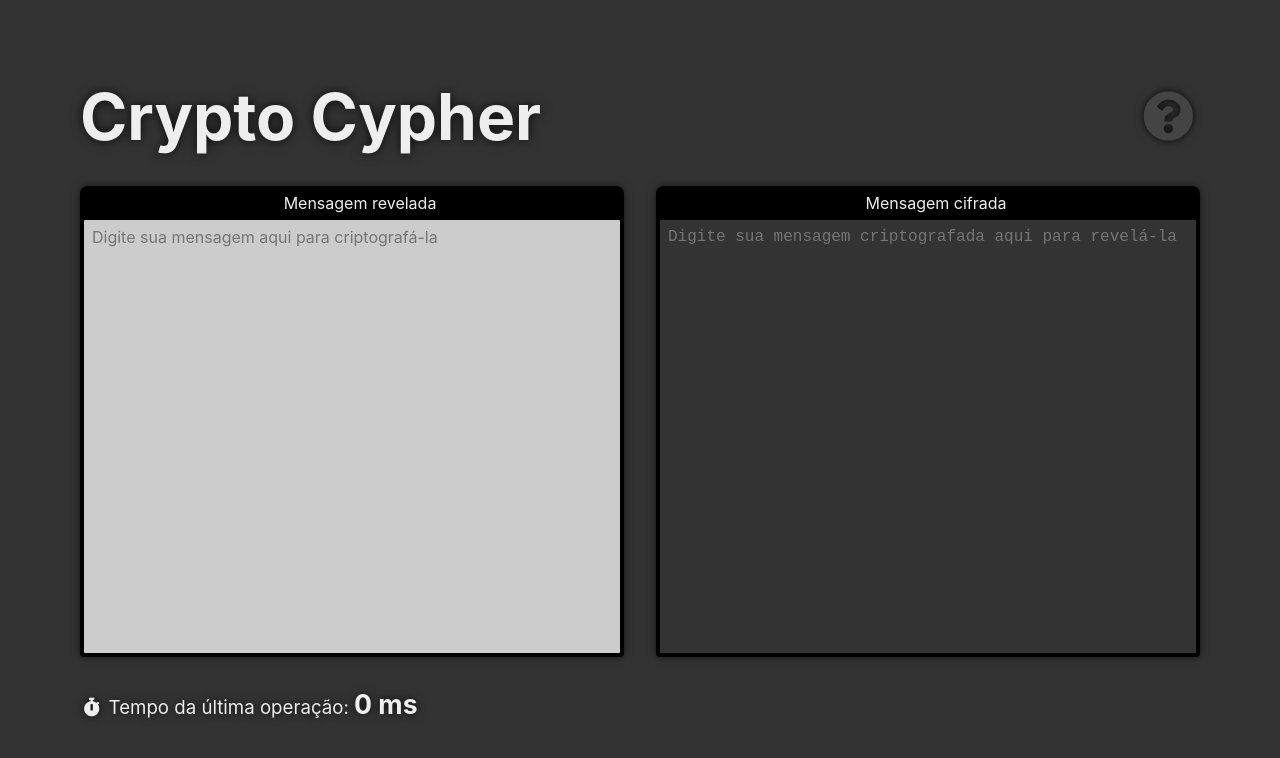
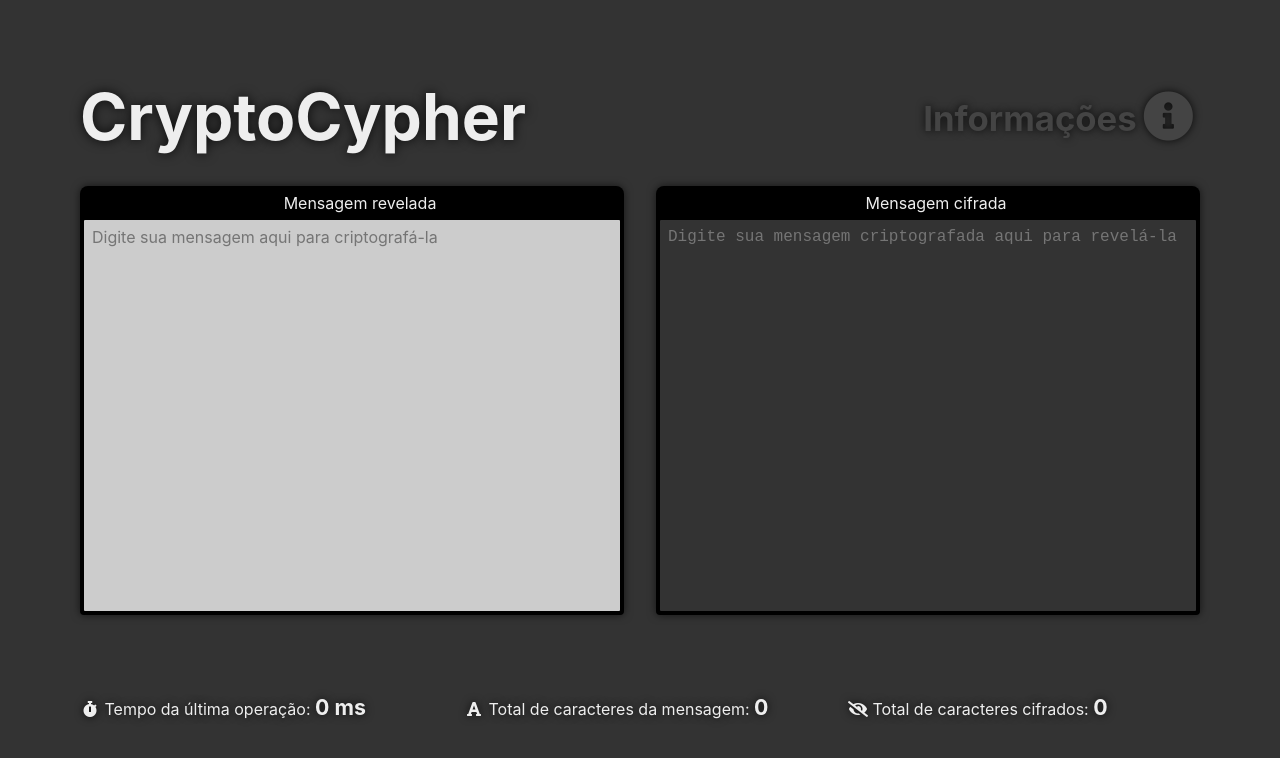
Before and after one commit to marlondecol/crypto-cypher, a plain HTML site: page index.html in a window 1280 px wide. Drawn offline with nearby package versions, Linux system fonts and the light colour scheme.

Commit message:
Contadores de caracteres adicionados

```diff
--- a/css/style.css
+++ b/css/style.css
@@ -35,9 +35,12 @@ body {
 }
 
 .help {
+	align-items: center;
 	color: #444;
 	cursor: pointer;
+	display: flex;
 	font-size: 38pt;
+	justify-content: center;
 	margin-right: 16px;
 	text-shadow: 0 0 8px rgba(0, 0, 0, 0.8);
 	transition: color 0.2s;
@@ -50,6 +53,12 @@ body {
 
 .help:active {
 	color: #00bfff;
+}
+
+.help > span {
+	font-size: 26pt;
+	font-weight: bold;
+	margin: 2px 0 -2px 0;
 }
 
 .col {
@@ -173,27 +182,29 @@ body {
 
 .text {
 	cursor: default;
-	font-size: 14pt;
-	margin-left: 16px;
+	font-size: 12pt;
+	margin: 0 16px;
 	text-shadow: 0 0 8px rgba(0, 0, 0, 0.8);
 	user-select: none;
+	width: 100%;
 }
 
 .measure {
+	font-size: 16pt;
 	font-weight: bolder;
 }
 
-#timer {
-	font-size: 20pt;
-}
-
 #encrypted {
+	color: #2e1;
 	font-family: 'Courier New', Courier, monospace;
 }
 
+#encrypted:hover {
+	background-color: #222;
+}
+
 #encrypted:focus {
-	background-color: #111;
-	color: #2e1;
+	background-color: #070707;
 }
 
 
@@ -209,6 +220,10 @@ body {
 .hidden {
 	opacity: 0;
 	visibility: hidden;
+}
+
+.lower {
+	margin-top: 48px;
 }
 
 .push-left {
--- a/index.html
+++ b/index.html
@@ -18,10 +18,10 @@
 	</head>
 	<body>
 		<div class="container">
-			<!-- Título -->
+			<!-- Título e botão de informações -->
 			<div class="row">
-				<div class="title push-left">Crypto Cypher</div>
-				<div class="help" id="help"><i class="fas fa-question-circle fa-fw"></i></div>
+				<div class="title push-left">CryptoCypher</div>
+				<div class="help" id="help" title="Informaçõe sobre o CryptoCypher"><span>Informações</span><i class="fas fa-info-circle fa-fw"></i></div>
 			</div>
 
 			<!-- Campos de texto -->
@@ -59,10 +59,21 @@
 				</div>
 			</div>
 
-			<!-- Cronômetro do processo -->
-			<div class="row">
-				<div class="text push-left">
+			<!-- Informações importantes -->
+			<div class="row lower">
+				<!-- Cronômetro dos processos -->
+				<div class="text">
 					<i class="fas fa-stopwatch fa-fw"></i> Tempo da última operação: <span class="measure" id="timer"><i class="fas fa-infinity fa-fw"></i> ms</span>
+				</div>
+
+				<!-- Total de caracteres -->
+				<div class="text">
+					<i class="fas fa-font fa-fw"></i> Total de caracteres da mensagem: <span class="measure" id="numChars"></span>
+				</div>
+
+				<!-- Total de caracteres criptografados -->
+				<div class="text">
+					<i class="fas fa-eye-slash fa-fw"></i> Total de caracteres cifrados: <span class="measure" id="numEncrypted"></span>
 				</div>
 			</div>
 		</div>
--- a/js/cypher.js
+++ b/js/cypher.js
@@ -1,14 +1,14 @@
 /**
  * ✔ Fazer opção de agrupamento de caracteres
- * Contador de caracteres criptografados
- * Tamanho do texto em caracteres
+ * ✔ Tamanho do texto em caracteres
+ * ✔ Contador de caracteres criptografados
+ * Implementar a opção de download
  * Página de ajuda
+ * Informar os integrantes da equipe
  * Pop-up do que foi feito ao passar o mouse em um caractere
- * Implementar a opção de download
- * Rodapé com os integrantes da equipe
+ * Comentar bem o código
  * Fazer uma documentação para a aplicação
  * Digitar o conteúdo do README.md
- * Comentar bem o código
  */
 
 
@@ -26,11 +26,13 @@ var groups = [
 ];
 
 // Variáveis do cronômetro.
-var startTime = 0;
-var endTime = 0;
+var startTime, endTime;
 
 // Tamanho dos agrupamentos.
 var groupSize;
+
+// Quantidade de caracteres criptografados.
+var numEncrypted;
 
 // Divide a mensagem criptografada em grupos de caracteres.
 function agroup(msg, countTime=true) {
@@ -66,6 +68,8 @@ function decrypt(msg, countTime=true) {
 
 // Encripta uma mensagem.
 function encrypt(msg, countTime=true) {
+	numEncrypted = 0;
+
 	if (countTime) startTime = new Date();
 
 	msg = msg.toLowerCase();
@@ -79,6 +83,7 @@ function encrypt(msg, countTime=true) {
 		}
 
 		encrypted += getRandom(char);
+		numEncrypted++;
 	}
 
 	if (countTime) endTime = new Date();
@@ -109,6 +114,12 @@ function toggleOptions(input) {
 	} else {
 		$(".buttons, .param").addClass("hidden");
 	}
+}
+
+// Atualiza os contadores de caracteres.
+function updateCounters() {
+	$("#numChars").text($("#decrypted").val().length);
+	$("#numEncrypted").text(numEncrypted);
 }
 
 // Atualiza o cronômetro.
@@ -145,6 +156,7 @@ $("#decrypted").on("input", function() {
 	$("#encrypted").val(encrypt($(this).val()));
 
 	toggleOptions(this);
+	updateCounters();
 	updateTimer();
 });
 
@@ -154,6 +166,7 @@ $("#encrypted").on("input", function(ev) {
 	$("#decrypted").val(decrypt($(this).val()));
 
 	toggleOptions(this);
+	updateCounters();
 	updateTimer();
 });
 
@@ -183,4 +196,7 @@ $(document).ready(function() {
 	// Define o tamanho do agrupamento ao carregar a página,
 	// usando o valor que estiver neste input.
 	$("#groupSize").trigger("input");
-})
+
+	// Já atualiza os contadores de caracteres.
+	updateCounters();
+});
```
